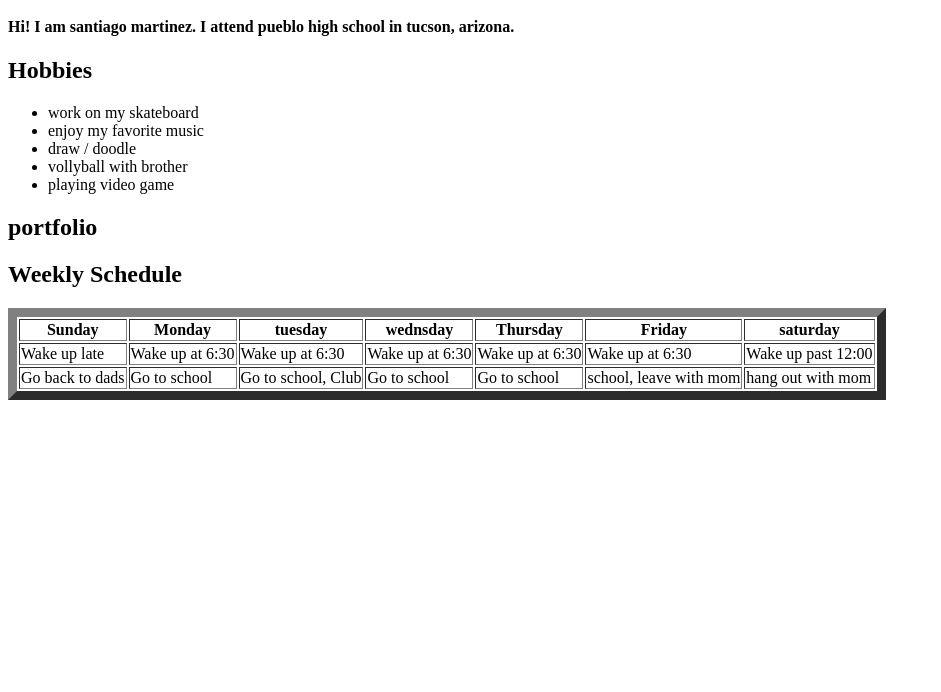
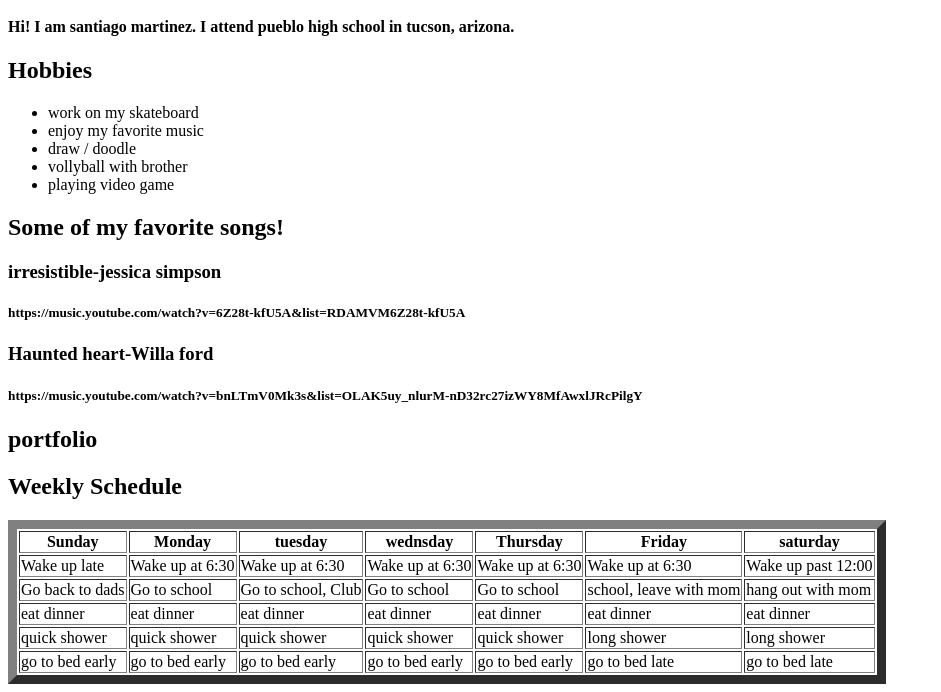
Before and after one commit to 1301235340-commits/personal-website-project, a plain HTML site: page index.html in a window 1280 px wide. Shown: the part 561-1253 px from the top of the page, without its empty margins (0-941 px from the left). Before the commit the page ends 969 px from the top, so only its background shows below. Drawn offline with Linux system fonts and the light colour scheme.

Commit message:
im just desinging

```diff
--- a/index.html
+++ b/index.html
@@ -21,6 +21,12 @@
     <li>vollyball with brother</li>
     <li>playing video game</li>
 </ul>
+<h2>Some of my favorite songs!</h2>
+<h3>irresistible-jessica simpson</h3>
+<h5>https://music.youtube.com/watch?v=6Z28t-kfU5A&list=RDAMVM6Z28t-kfU5A</h5>
+<h3>Haunted heart-Willa ford</h3>
+<h5>https://music.youtube.com/watch?v=bnLTmV0Mk3s&list=OLAK5uy_nlurM-nD32rc27izWY8MfAwxlJRcPilgY</h5>
+<h3></h3>
 <h2>portfolio</h2>
 <h2>Weekly Schedule</h2>
 
@@ -53,4 +59,31 @@
             <td>school, leave with mom</td>
             <td>hang out with mom</td>
         </tr>
+        <tr>
+            <td>eat dinner</td>
+            <td>eat dinner</td>
+            <td>eat dinner</td>
+            <td>eat dinner</td>
+            <td>eat dinner</td>
+            <td>eat dinner</td>
+            <td>eat dinner</td>
+        </tr>
+        <tr>
+            <td>quick shower</td>
+            <td>quick shower</td>
+            <td>quick shower</td>
+            <td>quick shower</td>
+            <td>quick shower</td>
+            <td>long shower</td>
+            <td>long shower</td>
+        </tr>
+        <tr>
+            <td>go to bed early</td>
+            <td>go to bed early</td>
+            <td>go to bed early</td>
+            <td>go to bed early</td>
+            <td>go to bed early</td>
+            <td>go to bed late</td>
+            <td>go to bed late</td>
+            </tr>
     </table>
```
